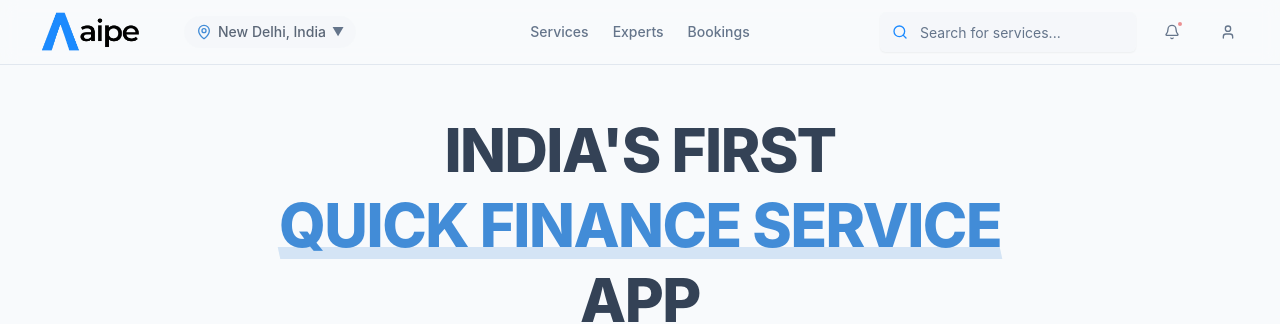
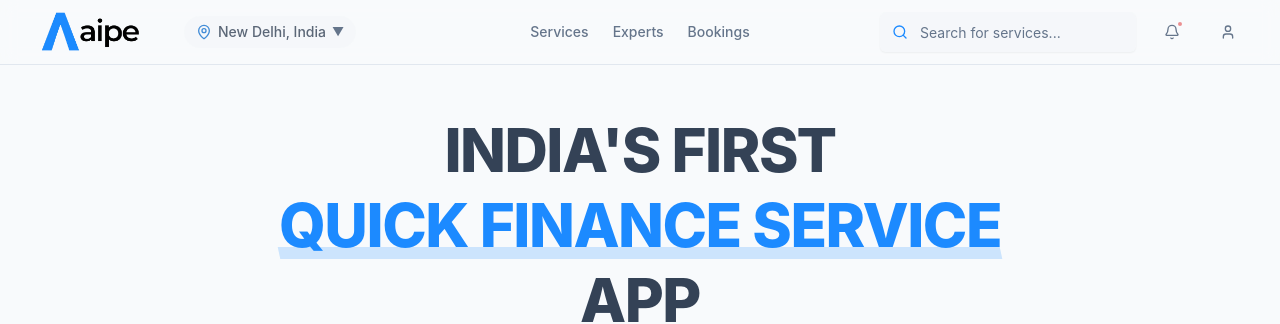
Before and after one commit to Aipe001/aipe-frontend, a Next.js app: page / in a window 1280 px wide. Shown: the top 324 px of the page. Built offline with nearby package versions, Linux system fonts and the light colour scheme.

Commit message:
Brand colors and minor improvements

```diff
--- a/app/page.tsx
+++ b/app/page.tsx
@@ -35,7 +35,7 @@ export default function Home() {
         <section className="py-8 md:py-12">
           <div className="page-container">
             <div className="bg-primary/5 rounded-2xl p-6 md:p-12 text-center">
-              <h3 className="text-xl md:text-3xl font-bold text-primary mb-3">
+              <h3 className="text-xl md:text-3xl font-bold text-[#1C8AFF] mb-3">
                 Trusted by 6,000+ Businesses
               </h3>
               <p className="text-muted-foreground max-w-xl mx-auto mb-6">
--- a/components/home/HeroSection.tsx
+++ b/components/home/HeroSection.tsx
@@ -24,9 +24,9 @@ export function HeroSection({ hidePhone = false }: HeroSectionProps) {
         <div className="space-y-2 mb-8 md:mb-12 max-w-3xl mx-auto">
           <h1 className="text-3xl md:text-5xl lg:text-6xl font-display font-extrabold tracking-tight text-foreground uppercase leading-tight">
             INDIA&apos;S FIRST <br />
-            <span className="text-primary relative inline-block">
+            <span className="relative inline-block text-[#1C8AFF]">
               QUICK FINANCE SERVICE
-              <span className="absolute bottom-1 left-0 w-full h-3 bg-primary/20 -z-10 skew-x-12 transform"></span>
+              <span className="absolute bottom-1 left-0 w-full h-3 bg-[#1C8AFF]/20 -z-10 skew-x-12 transform"></span>
             </span>{" "}
             APP
           </h1>
--- a/components/home/OneBookingSection.tsx
+++ b/components/home/OneBookingSection.tsx
@@ -14,7 +14,7 @@ const tasks = [
 
 export function OneBookingSection() {
   return (
-    <section className="relative w-full min-h-screen bg-primary flex flex-col items-center justify-start overflow-hidden py-20">
+    <section className="relative w-full min-h-screen bg-[#1C8AFF] flex flex-col items-center justify-start overflow-hidden py-20">
       {/* CSS for infinite scroll and pause on hover */}
       <style jsx>{`
         @keyframes scroll {
--- a/components/layout/Footer.tsx
+++ b/components/layout/Footer.tsx
@@ -13,7 +13,7 @@ const footerLinks = [
 
 export function Footer() {
   return (
-    <footer className="bg-footer text-footer-foreground">
+    <footer className="bg-[#1C8AFF] text-white">
       <div className="page-container py-8 flex flex-col items-center relative">
         {/* Navigation Links */}
         <nav className="flex flex-wrap justify-center gap-8 mb-8">
@@ -35,7 +35,7 @@ export function Footer() {
         <div className="w-full flex flex-col items-center gap-6 pt-6 border-t border-footer-foreground/20">
           <a
             href="mailto:hello@aipe.club"
-            className="text-base font-medium hover:text-[#1C8AFF] transition-colors"
+            className="text-base font-medium hover:text-[#000000] transition-colors"
           >
             hello@aipe.club
           </a>
@@ -43,11 +43,11 @@ export function Footer() {
           <div className="flex flex-col md:flex-row w-full items-center justify-between gap-4 text-sm opacity-80">
             <p className="md:flex-1 md:text-left">Financial Services More</p>
             <p className="font-medium text-center md:flex-none">
-              Made with <span className="text-[#1C8AFF]">💙</span> in India
+              Made with <span className="text-[#1C8AFF]">🤍</span> in India
             </p>
             <div className="flex items-center gap-0 md:flex-1 md:justify-end">
               <Image
-                src="/assets/aipe_logo2.png"
+                src="/assets/aipe_logo3.png"
                 alt="Aipe Logo"
                 className="h-12 w-auto object-contain"
                 width={100}
--- a/components/layout/Header.tsx
+++ b/components/layout/Header.tsx
@@ -34,7 +34,7 @@ const navLinks = [
 export function Header() {
   const pathname = usePathname();
   const router = useRouter();
-  const [location, setLocation] = useState("New Delhi, India");
+  const [location, setLocation] = useState("New Delhi");
   const [isSignedIn, setIsSignedIn] = useState(true);
 
   // Notification State
@@ -87,13 +87,7 @@ export function Header() {
     setNotifications([]);
   };
 
-  const cities = [
-    "New Delhi, India",
-    "Mumbai, India",
-    "Kolkata, India",
-    "Chennai, India",
-    "Gandhinagar, India",
-  ];
+  const cities = ["New Delhi", "Mumbai", "Kolkata", "Chennai", "Gandhinagar"];
 
   return (
     <header className="sticky top-0 z-50 w-full border-b border-border bg-background/95 backdrop-blur supports-[backdrop-filter]:bg-background/60">
@@ -118,7 +112,7 @@ export function Header() {
                 <div className="hidden md:flex items-center gap-1.5 text-sm text-foreground/80 hover:text-primary cursor-pointer transition-colors bg-muted/50 px-3 py-1.5 rounded-full ring-offset-background transition-colors focus-visible:outline-none focus-visible:ring-2 focus-visible:ring-ring focus-visible:ring-offset-2">
                   <MapPin className="w-4 h-4 text-primary" />
                   <span className="font-medium truncate max-w-[150px]">
-                    {location}
+                    {location}, India
                   </span>
                   <span className="text-xs text-muted-foreground">▼</span>
                 </div>
@@ -128,7 +122,7 @@ export function Header() {
                   <DropdownMenuItem
                     key={city}
                     onClick={() => setLocation(city)}
-                    className="cursor-pointer"
+                    className={`cursor-pointer ${location === city ? "bg-primary/10 text-primary font-medium" : ""}`}
                   >
                     {city}
                   </DropdownMenuItem>
```
